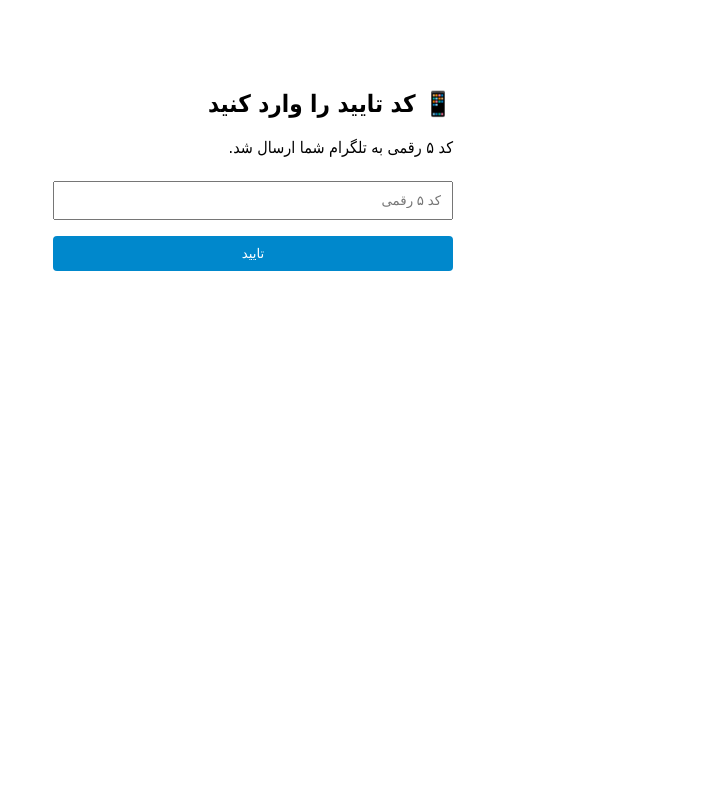
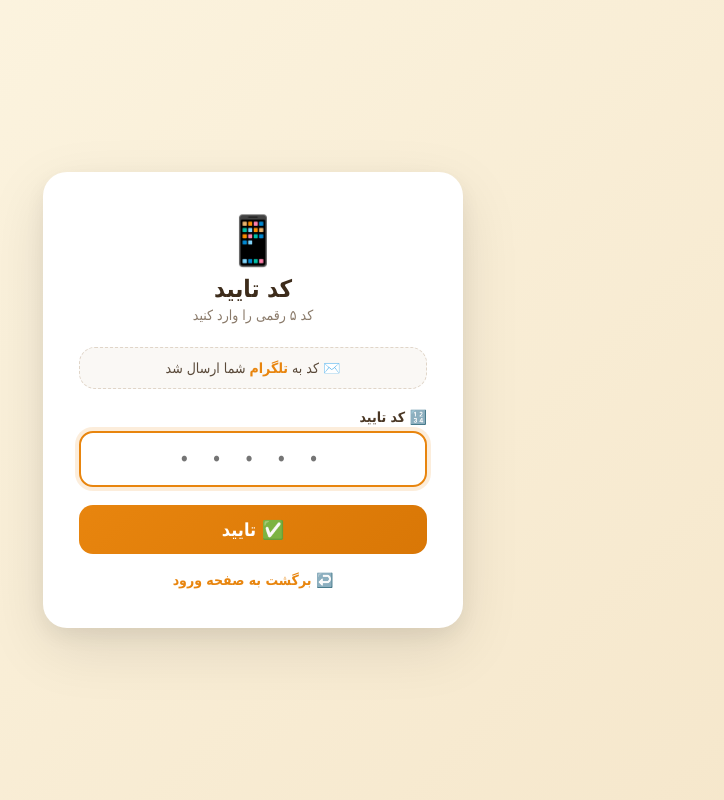
Before and after one commit to FDRIVPN/Selfbot, a Flask app: template templates/code.html in a window 1280 px wide. Shown: the whole page, without its empty margins (387-1111 px from the left). Run offline with Flask 3, Linux system fonts and the light colour scheme; the template is opened without the code that fills it, so the values that code supplies are empty; parts of the project's set-up code (start-up, migrations or seed data) failed here and were passed over.

Commit message:
Update code.html

```diff
--- a/templates/code.html
+++ b/templates/code.html
@@ -5,18 +5,180 @@
     <meta name="viewport" content="width=device-width, initial-scale=1.0">
     <title>کد تایید</title>
     <style>
-        body { font-family: Tahoma, sans-serif; max-width: 400px; margin: 50px auto; padding: 20px; }
-        input, button { width: 100%; padding: 10px; margin: 8px 0; box-sizing: border-box; }
-        button { background: #0088cc; color: white; border: none; cursor: pointer; border-radius: 4px; }
-        button:hover { background: #006699; }
+        * {
+            margin: 0;
+            padding: 0;
+            box-sizing: border-box;
+        }
+
+        body {
+            font-family: 'Vazir', 'Tahoma', sans-serif;
+            background: linear-gradient(135deg, #fdf6e3, #f5e6ca);
+            min-height: 100vh;
+            display: flex;
+            align-items: center;
+            justify-content: center;
+            padding: 20px;
+        }
+
+        .container {
+            background: #ffffff;
+            border-radius: 24px;
+            padding: 40px 36px;
+            max-width: 420px;
+            width: 100%;
+            box-shadow: 0 20px 60px rgba(0, 0, 0, 0.10), 0 8px 20px rgba(0, 0, 0, 0.06);
+            transition: transform 0.3s ease;
+        }
+
+        .container:hover {
+            transform: translateY(-4px);
+        }
+
+        .logo {
+            text-align: center;
+            font-size: 48px;
+            margin-bottom: 6px;
+        }
+
+        h2 {
+            text-align: center;
+            color: #3d2c1b;
+            font-weight: 700;
+            font-size: 24px;
+            margin-bottom: 4px;
+        }
+
+        .subtitle {
+            text-align: center;
+            color: #8a7a6a;
+            font-size: 14px;
+            margin-bottom: 24px;
+        }
+
+        .code-hint {
+            background: #faf8f5;
+            border-radius: 16px;
+            padding: 12px 16px;
+            text-align: center;
+            margin-bottom: 20px;
+            font-size: 14px;
+            color: #5a4a3a;
+            border: 1px dashed #e0d5c8;
+        }
+
+        .code-hint strong {
+            color: #e8850e;
+        }
+
+        .form-group {
+            margin-bottom: 18px;
+        }
+
+        label {
+            display: block;
+            font-size: 14px;
+            font-weight: 600;
+            color: #4a3724;
+            margin-bottom: 6px;
+        }
+
+        input {
+            width: 100%;
+            padding: 14px 16px;
+            border: 2px solid #ede5d8;
+            border-radius: 14px;
+            font-size: 20px;
+            text-align: center;
+            letter-spacing: 8px;
+            background: #faf8f5;
+            transition: border 0.3s, box-shadow 0.3s;
+            outline: none;
+            font-family: inherit;
+        }
+
+        input:focus {
+            border-color: #e8850e;
+            box-shadow: 0 0 0 4px rgba(232, 133, 14, 0.15);
+            background: #ffffff;
+        }
+
+        .btn {
+            width: 100%;
+            padding: 14px;
+            background: linear-gradient(135deg, #e8850e, #d97706);
+            color: #ffffff;
+            border: none;
+            border-radius: 14px;
+            font-size: 18px;
+            font-weight: 700;
+            cursor: pointer;
+            transition: all 0.3s ease;
+            font-family: inherit;
+        }
+
+        .btn:hover {
+            transform: scale(1.02);
+            box-shadow: 0 8px 25px rgba(232, 133, 14, 0.35);
+        }
+
+        .btn:active {
+            transform: scale(0.97);
+        }
+
+        .back-link {
+            display: block;
+            text-align: center;
+            margin-top: 18px;
+            color: #b0a090;
+            font-size: 14px;
+        }
+
+        .back-link a {
+            color: #e8850e;
+            text-decoration: none;
+            font-weight: 600;
+        }
+
+        .back-link a:hover {
+            text-decoration: underline;
+        }
+
+        @media (max-width: 480px) {
+            .container {
+                padding: 28px 20px;
+            }
+            h2 {
+                font-size: 20px;
+            }
+            input {
+                font-size: 18px;
+                letter-spacing: 6px;
+            }
+        }
     </style>
 </head>
 <body>
-    <h2>📱 کد تایید را وارد کنید</h2>
-    <p>کد ۵ رقمی به تلگرام شما ارسال شد.</p>
-    <form method="post" action="/verify_code">
-        <input type="text" name="code" placeholder="کد ۵ رقمی" required>
-        <button type="submit">تایید</button>
-    </form>
+    <div class="container">
+        <div class="logo">📱</div>
+        <h2>کد تایید</h2>
+        <p class="subtitle">کد ۵ رقمی را وارد کنید</p>
+
+        <div class="code-hint">
+            ✉️ کد به <strong>تلگرام</strong> شما ارسال شد
+        </div>
+
+        <form method="post" action="/verify_code">
+            <div class="form-group">
+                <label>🔢 کد تایید</label>
+                <input type="text" name="code" placeholder="• • • • •" maxlength="5" required autofocus>
+            </div>
+            <button type="submit" class="btn">✅ تایید</button>
+        </form>
+
+        <div class="back-link">
+            <a href="/">↩️ برگشت به صفحه ورود</a>
+        </div>
+    </div>
 </body>
 </html>
```
